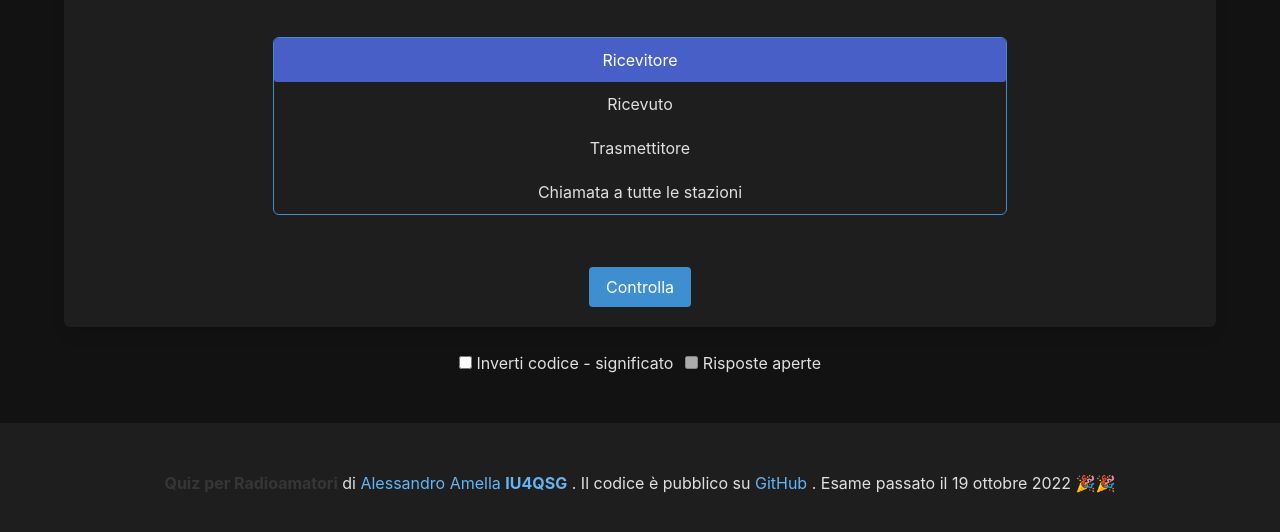
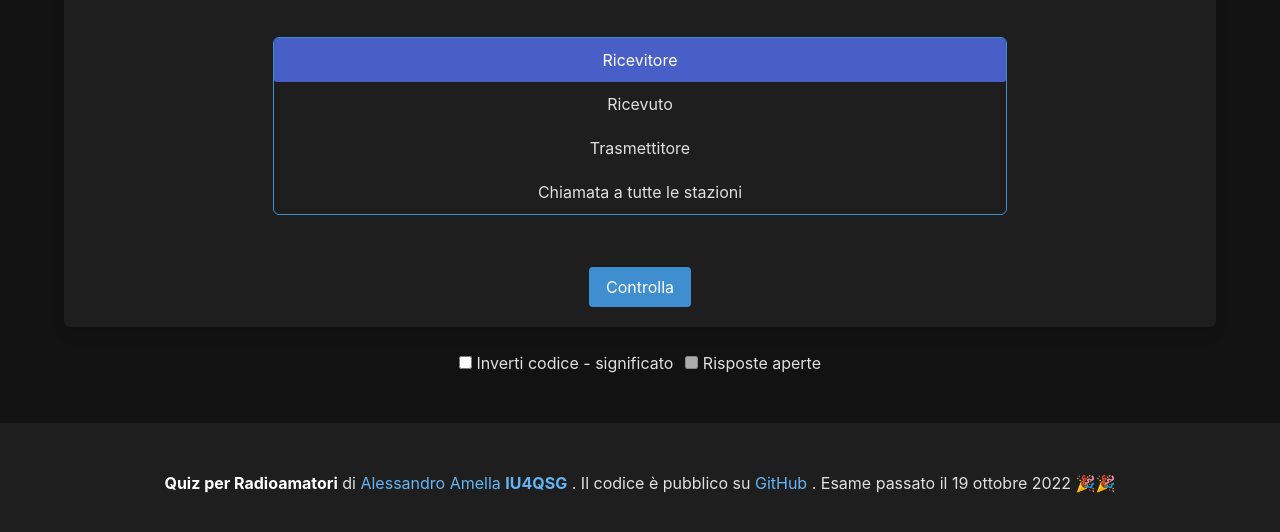
Before and after one commit to alessandroamella/codice-q, a website: page index.html in a window 1280 px wide. Shown: the part 468-1000 px from the top of the page. Drawn offline with nearby package versions, Linux system fonts and the dark colour scheme.

Commit message:
Footer white

```diff
--- a/index.html
+++ b/index.html
@@ -133,7 +133,7 @@
     <footer class="footer mt-auto">
       <div class="content has-text-centered">
         <p>
-          <strong>Quiz per Radioamatori</strong>
+          <strong id="quiz-info-footer">Quiz per Radioamatori</strong>
           di
           <a
             href="https://www.bitrey.it"
--- a/public/css/index.css
+++ b/public/css/index.css
@@ -174,6 +174,10 @@ body {
   .checkbox:hover {
     color: #e0e0e0;
   }
+
+  #quiz-info-footer {
+    color: #fff;
+  }
 }
 
 /* High contrast mode for better accessibility */
```
